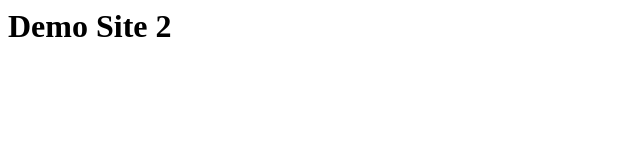
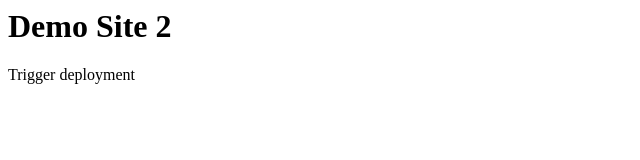
Before and after one commit to zlatanpham/monorepo-netlify-github-actions, a website built with Parcel: page demo2/index.html in a window 1280 px wide. Shown: the whole page, without its empty margins (0-640 px from the left). Built offline with nearby package versions, Linux system fonts and the light colour scheme.

Commit message:
trigger demo 2 build

```diff
--- a/demo2/index.html
+++ b/demo2/index.html
@@ -1,6 +1,7 @@
 <html>
   <body>
     <h1>Demo Site 2</h1>
+    <p>Trigger deployment</p>
     <script src="./index.js"></script>
   </body>
 </html>
```
